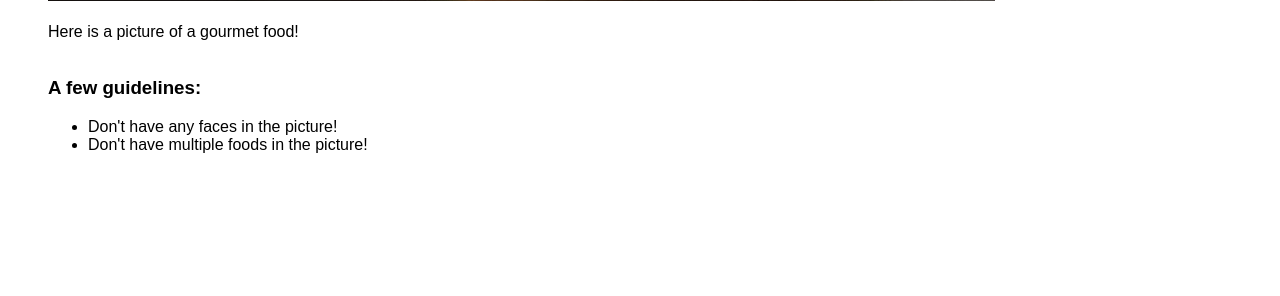
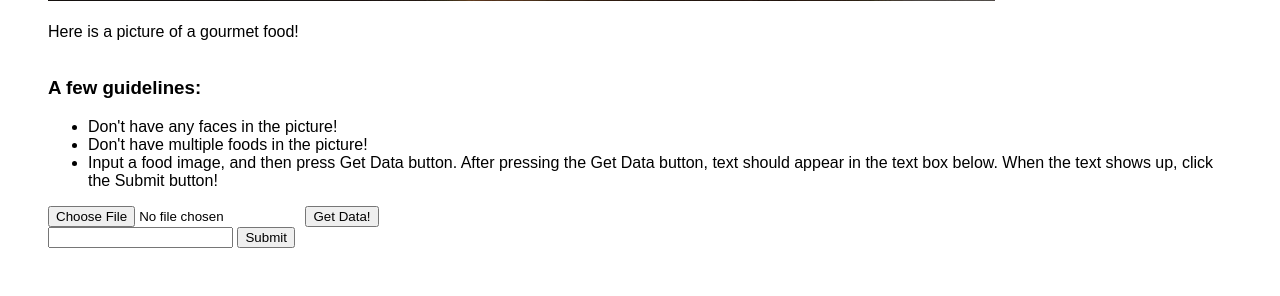
Before and after one commit to JackieW001/Weather, a Flask app: template templates/home.html in a window 1280 px wide. Shown: the part 674-970 px from the top of the page. Before the commit the page ends 827 px from the top, so only its background shows below. Run offline with Flask 2, Linux system fonts and the light colour scheme; the template is opened without the code that fills it, so the values that code supplies are empty.

Commit message:
Can retrieve data from user's computer now!

```diff
--- a/app.py
+++ b/app.py
@@ -1,34 +1,32 @@
-from flask import Flask, render_template
+from flask import Flask, render_template, request
 import requests, base64, json
 app = Flask(__name__)
 
 newJSON = ""
 
 
-@app.route("/")
+@app.route('/', methods = ['GET','POST'])
 def root():
     '''
-    data = open('request.json', 'rb').read()
+
     key = open('apiKey.txt', 'rb').read()
     response = requests.post(url='https://vision.googleapis.com/v1/images:annotate?key=%s'%(key), data=data, headers={'Content-Type': 'application/json'})
     print response.text
     '''
-    key = open('apiKey.txt', 'rb').read()
-    data = replaceRequest("static/bigmac.jpg")
+
     #print data
-    response = requests.post(url='https://vision.googleapis.com/v1/images:annotate?key=%s'%(key), data=data, headers={'Content-Type': 'application/json'})
 
     key2 = open('f2fKey.txt', 'rb').read()
 
-    dict = json.loads(response.text)
+
     print 'TESTING'
-    for keys in dict['responses']['labelAnnotations']:
-        if keys == 'description':
-            print dict['responses']['labelAnnotations'][keys]
-    print '---------'
+#    for keys in dict['responses']['labelAnnotations']:
+#        if keys == 'description':
+#            print dict['responses']['labelAnnotations'][keys]
+#    print '---------'
     #response2 = requests.post(url='https://food2fork.com/api/search?key=%s'%(key2))
 
-    print response.text
+
 
     return render_template("home.html", title="Weather")
 
@@ -46,14 +44,26 @@ def replaceRequest(imagePath):
     newJSON = data.replace("toBeReplaced", encodeString)
     return newJSON
 
+def replaceRequest2(baseSixtyFour):
+    data = open('request.json', 'rb').read()
+    newJSON=data.replace("toBeReplaced", baseSixtyFour)
+    return newJSON
 def callgvision():
     return ""
 
 def readgvision():
     return ""
 
-@app.route("/recipes")
+@app.route("/recipes/", methods=['GET', 'POST'])
 def recipes():
+    #print baseEncode64("static/bigmac.jpg")
+    if request.form['submitted'] == "Submit":
+        newJSON = replaceRequest2(request.form["textBox"])
+    key = open('apiKey.txt', 'rb').read()
+    data = newJSON
+    response = requests.post(url='https://vision.googleapis.com/v1/images:annotate?key=%s'%(key), data=data, headers={'Content-Type': 'application/json'})
+    dict = json.loads(response.text)
+    print response.text
     return render_template("recipes.html")
 
 def callf2f():
--- a/templates/home.html
+++ b/templates/home.html
@@ -4,6 +4,7 @@
   <head>
     <link rel="stylesheet" type="text/css" href="../static/home.css">
     <title>{{title}}</title>
+
   </head>
 
   <body>
@@ -18,7 +19,36 @@
     <ul>
       <li> Don't have any faces in the picture! </li>
       <li> Don't have multiple foods in the picture! </li>
+      <li> Input a food image, and then press Get Data button. After pressing the Get Data button, text should appear in the text box below. When the text shows up, click the Submit button! </li>
     </ul>
+    <input id="file" type="file"/>
+    <button id="button">Get Data!</button>
+    <br>
+    <form method="post" action="/recipes/">
+    <input type="text" id="textb64" name="textBox">
+    <input type="submit" name="submitted" value="Submit">
+  </form>
+    <script>
+    document.getElementById('button').addEventListener('click', function() {
+      var files = document.getElementById('file').files;
+      if (files.length > 0) {
+        getBase64(files[0]);
+      }
+    });
+
+    function getBase64(file) {
+      var reader = new FileReader();
+      reader.readAsDataURL(file);
+      reader.onload = function () {
+        var split=reader.result.split("base64,");
+        console.log(split[1]);
+        document.getElementById("textb64").value = split[1]
+      };
+      reader.onerror = function (error) {
+        console.log('Error: ', error);
+      };
+    }</script>
   </body>
 
+
 </html>
```
